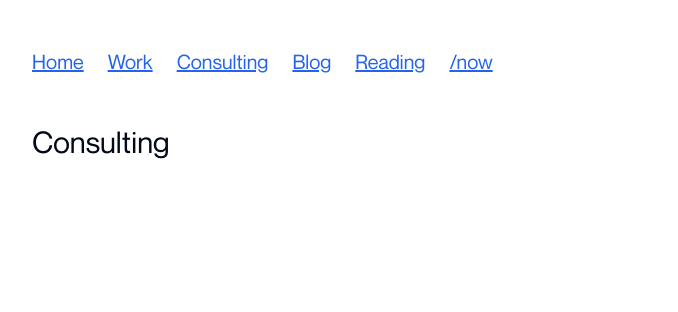
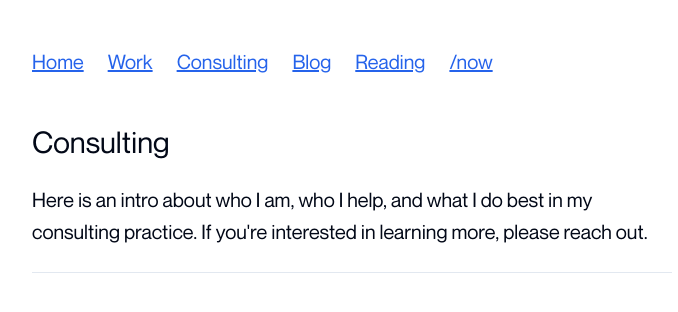
Before and after one commit to bolander72/boland.co, a Next.js app: page /consulting in a window 1280 px wide. Shown: the top 312 px of the page, without its empty margins (288-966 px from the left). Built offline with nearby package versions, Linux system fonts and the light colour scheme.

Commit message:
Add consulting intro paragraph

```diff
--- a/app/consulting/page.tsx
+++ b/app/consulting/page.tsx
@@ -1,6 +1,7 @@
 import sharedMetadata from '@/metadata'
 import { Paragraph } from '@/components/paragraph'
 import { Title } from '@/components/title'
+import { Separator } from '@/components/ui/separator'
 
 export const metadata = {
   ...sharedMetadata
@@ -11,6 +12,10 @@ export default function Consulting() {
     <main className='w-full'>
       <section className='space-y-6'>
         <Title className='text-3xl'>Consulting</Title>
+        <Paragraph>
+          Here is an intro about who I am, who I help, and what I do best in my consulting practice. If you&apos;re interested in learning more, please reach out.
+        </Paragraph>
+        <Separator />
       </section>
     </main>
   )
--- a/app/reading/page.tsx
+++ b/app/reading/page.tsx
@@ -3,6 +3,7 @@ import { Title } from '@/components/title'
 import { Separator } from '@/components/ui/separator'
 import { Subtitle } from '@/components/subtitle'
 import { readings } from './index'
+import { Paragraph } from '@/components/paragraph'
 
 export const metadata = {
   ...sharedMetadata
@@ -13,11 +14,11 @@ export default function Reading() {
     <main className='w-full'>
       <section className='space-y-6'>
         <Title className='text-3xl'>Reading</Title>
-        <div className='flex items-center justify-between text-xl leading-8'>
+        <Paragraph>
           This is a non-exhaustive list of books, articles, and essays that have
           shaped how I think as well as my perspective and approach to life and
           work.
-        </div>
+        </Paragraph>
         <Separator />
         {readings.map(({ year, items }) => (
           <>
--- a/app/work/page.tsx
+++ b/app/work/page.tsx
@@ -2,6 +2,7 @@ import sharedMetadata from '@/metadata'
 import { Title } from '@/components/title'
 import { Separator } from '@/components/ui/separator'
 import { gigs } from './index'
+import { Paragraph } from '@/components/paragraph'
 
 export const metadata = {
   ...sharedMetadata
@@ -12,13 +13,13 @@ export default function Work() {
     <main className='w-full'>
       <section className='space-y-6'>
         <Title className='text-3xl'>Work</Title>
-        <div className='flex items-center justify-between text-xl leading-8'>
+        <Paragraph>
           I like to make cool stuff with good people and have fun doing it;
           even&nbsp;
           {/* eslint-disable-next-line react/no-unescaped-entities */}
           better if it does some good for the world. Here's a summary of my work
           so far.
-        </div>
+        </Paragraph>
         <Separator />
         {gigs.map(({ name, role, timespan }) => (
           <div
```
